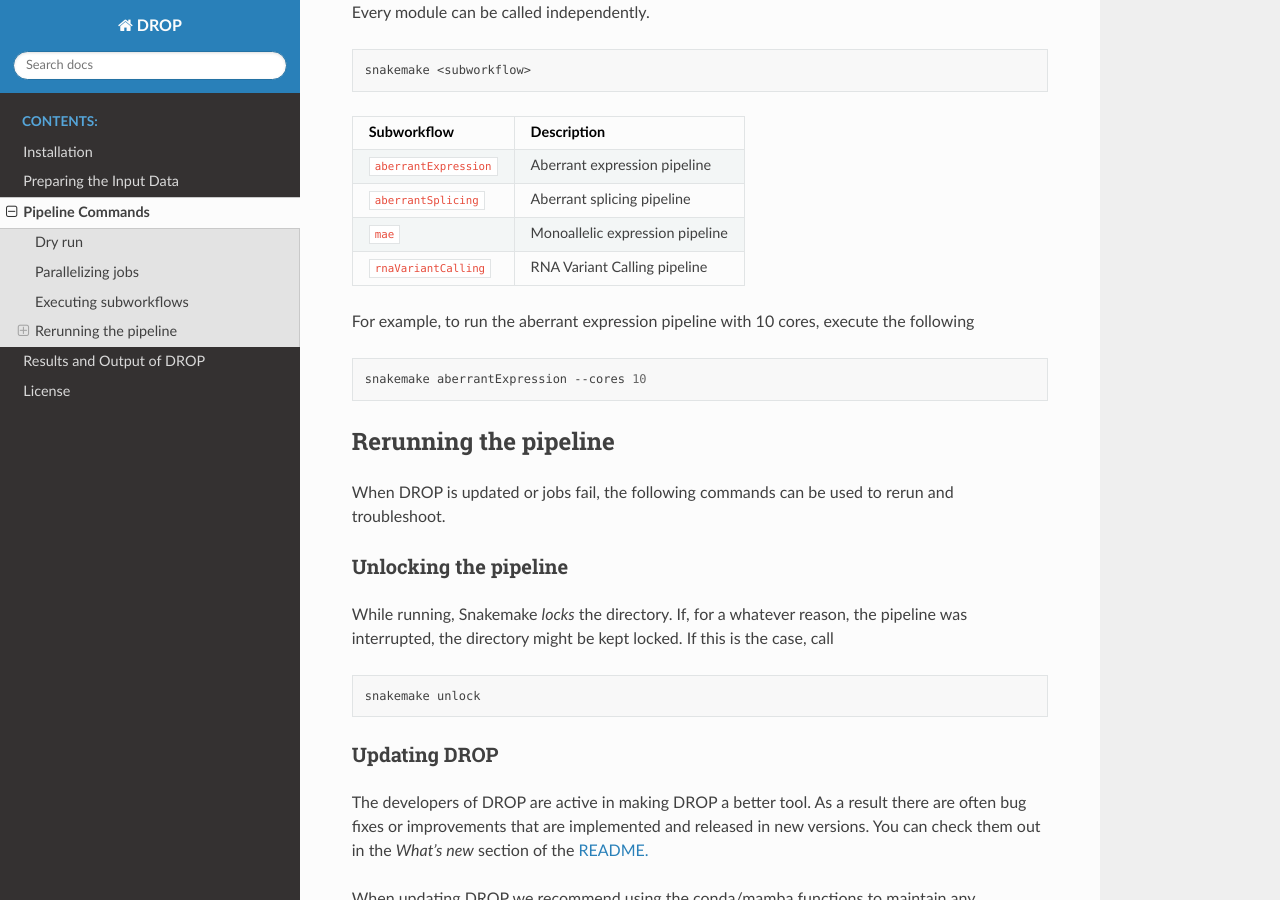
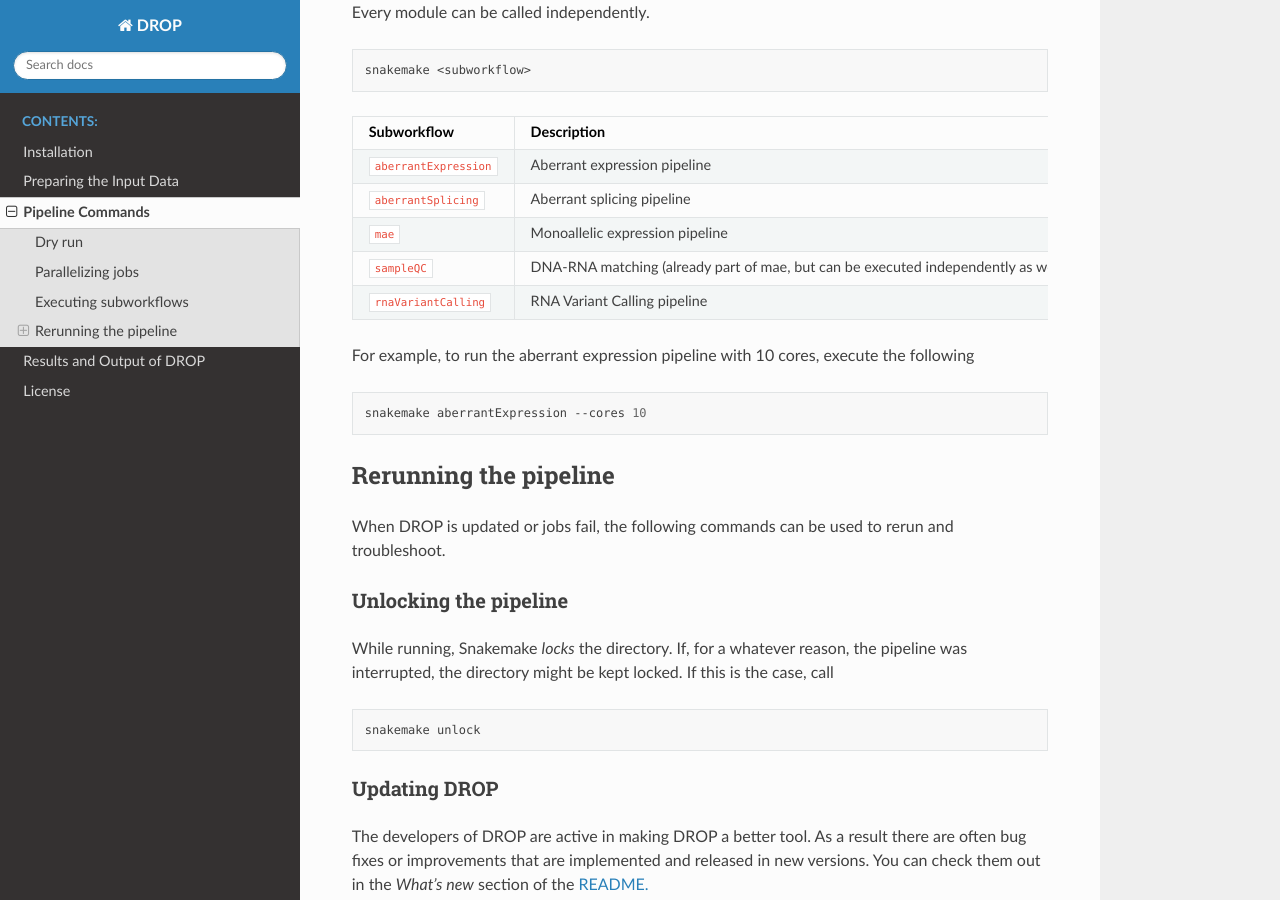
Before and after one commit to gagneurlab/drop, a Sphinx documentation site: the page built from docs/source/pipeline.rst, in a window 1280 px wide and 900 px high, scrolled down 981 px. Built offline with Sphinx 7.4.7 and the Read the Docs theme 2.0.0, drawn with Linux system fonts in a browser that asks for light colours; pages that are not in the unit, such as notebooks, are missing from menus.

Commit message:
Update pipeline.rst

```diff
--- a/docs/source/pipeline.rst
+++ b/docs/source/pipeline.rst
@@ -52,6 +52,7 @@ Subworkflow                Description
 ``aberrantExpression``     Aberrant expression pipeline
 ``aberrantSplicing``       Aberrant splicing pipeline
 ``mae``                    Monoallelic expression pipeline
+``sampleQC``               DNA-RNA matching (already part of mae, but can be executed independently as well)
 ``rnaVariantCalling``      RNA Variant Calling pipeline
 ========================  =======================================================================
 
```
